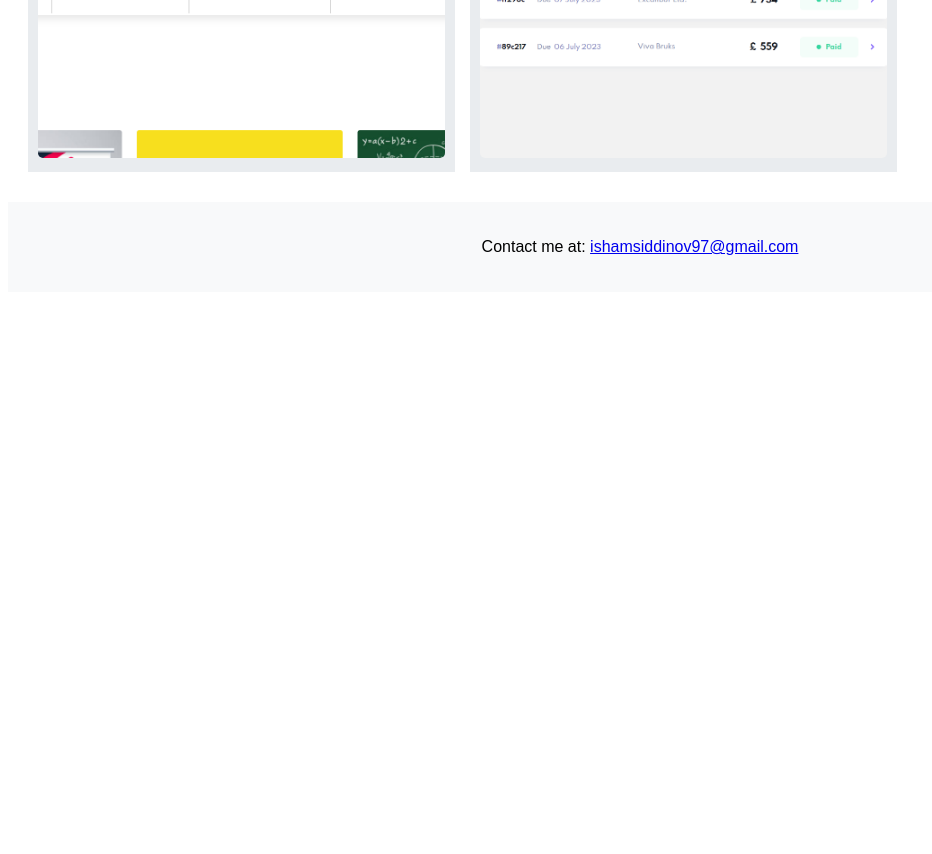
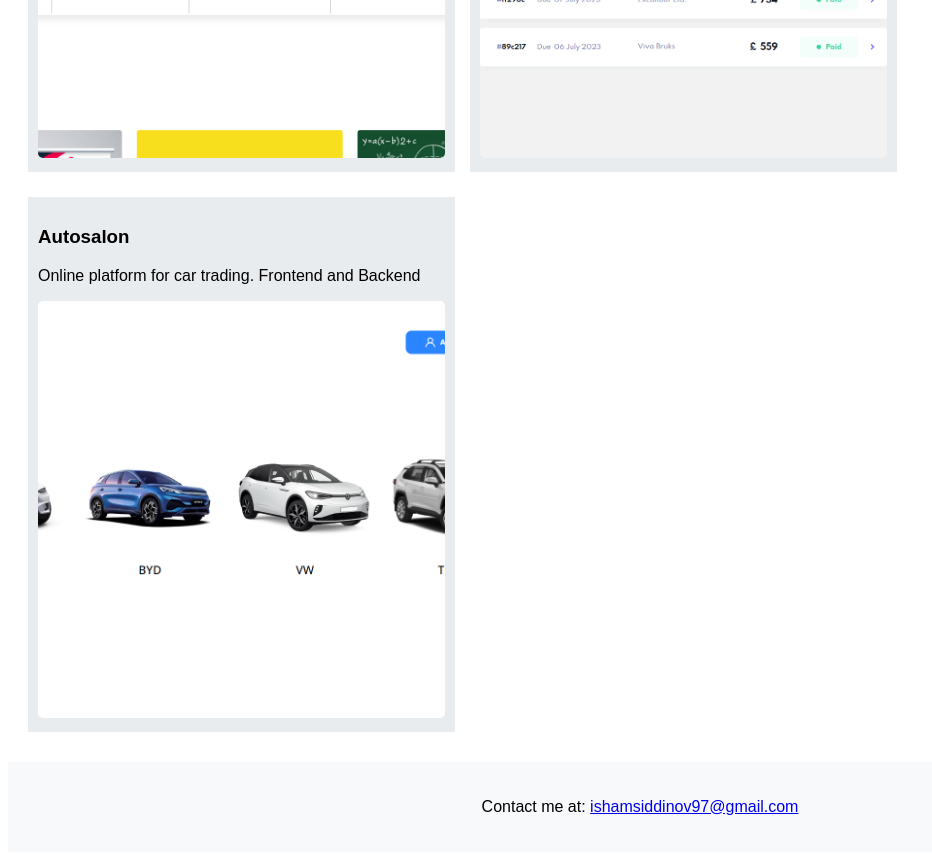
Before and after one commit to Ibrokhim3/portfolio, a plain HTML site: page index.html in a window 1280 px wide. Shown: the part 592-1446 px from the top of the page, without its empty margins (0-932 px from the left). Before the commit the page ends 892 px from the top, so only its background shows below. Drawn offline with Linux system fonts and the light colour scheme; a script that the page names is missing.

Commit message:
project added

```diff
--- a/index.html
+++ b/index.html
@@ -39,6 +39,20 @@
               alt="image"
           /></a>
         </div>
+        <div class="project">
+          <h3>Autosalon</h3>
+          <p>Online platform for car trading. Frontend and Backend</p>
+
+          <a href="https://invoices-ibrokhim.netlify.app/" target="_blank">
+            <img
+              class="project__img"
+              width="407"
+              height="417
+            "
+              src="./assets/images/avtosalon.png"
+              alt="image"
+          /></a>
+        </div>
       </div>
     </section>
     <footer>
```
Also changed, not shown: assets/images/avtosalon.png (added).
